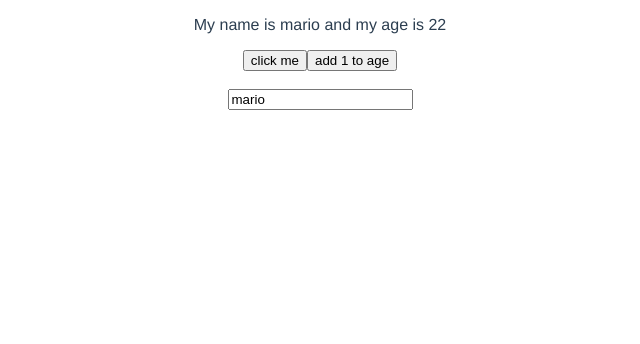
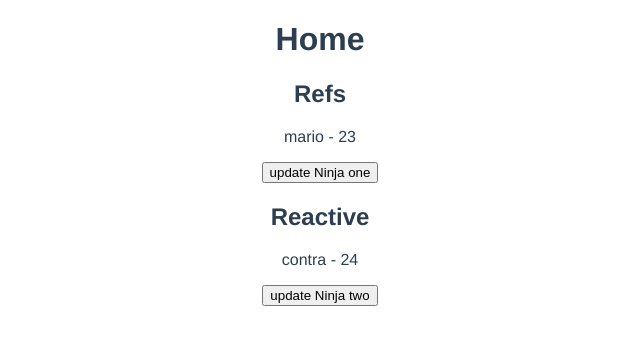
Before and after one commit to bhav380-2/vue3, a Vue app in the folder blog-app-vue3/: page / in a window 1280 px wide. Shown: the top 344 px of the page, without its empty margins (320-960 px from the left). Built offline with nearby package versions, Linux system fonts and the light colour scheme.

Commit message:
reactive v/s refs

```diff
--- a/blog-app-vue3/src/views/HomeView.vue
+++ b/blog-app-vue3/src/views/HomeView.vue
@@ -1,46 +1,45 @@
 <template>
   <div class="home">
-    <p ref="para"> My name is {{ name }} and my age is {{ age}}</p>
-    <button @click="handleClick"> click me</button>
-    <button @click="age++"> add 1 to age</button><br><br>
+    <h1>Home</h1>
+    <h2>Refs</h2>
 
-    <input type="text" v-model="name">
+    <p>{{ ninjaOne.name }} - {{ ninjaOne.age }}</p>
+    <button @click="updateNinjaOne"> update Ninja one </button>
+
+    <h2>Reactive</h2>
+    <p>{{ ninjaTwo.name }}  - {{ ninjaTwo.age }}</p>
+    <button @click="updateNinjaTwo"> update Ninja two </button>
+
+
 
   </div>
 </template>
 
 <script>
 
-import {ref} from 'vue';
+import {ref,reactive} from 'vue';
 // @ is an alias to /src
 
 export default {
   name: 'HomeView',
   setup(){
 
-    // console.log('setup')
-    const name = ref('mario');
-    const age = ref(22);
+    const ninjaOne = ref({name:'mario',age:23});
 
-    const para = ref(null);
+    const ninjaTwo = reactive({name:'contra',age:24})
 
-    const handleClick = ()=>{
-      // console.log(para,para.value)
-      // para.value.classList.add('test');
-      // para.value.textContent= "hello, ninjas"
-      age.value= 23;
-      name.value='mariomario';
+    const nameOne = ref('')
 
+    const updateNinjaOne = ()=>{
+      ninjaOne.value.age = 40;
     }
 
+    const updateNinjaTwo = ()=>{
+      ninjaTwo.age = 29
+    }
 
-    return {
-      name:name,
-      age: age,
-      handleClick,
-      para
+    return {ninjaOne,updateNinjaOne,ninjaTwo,updateNinjaTwo}
 
-    }
 
   },
 
```
